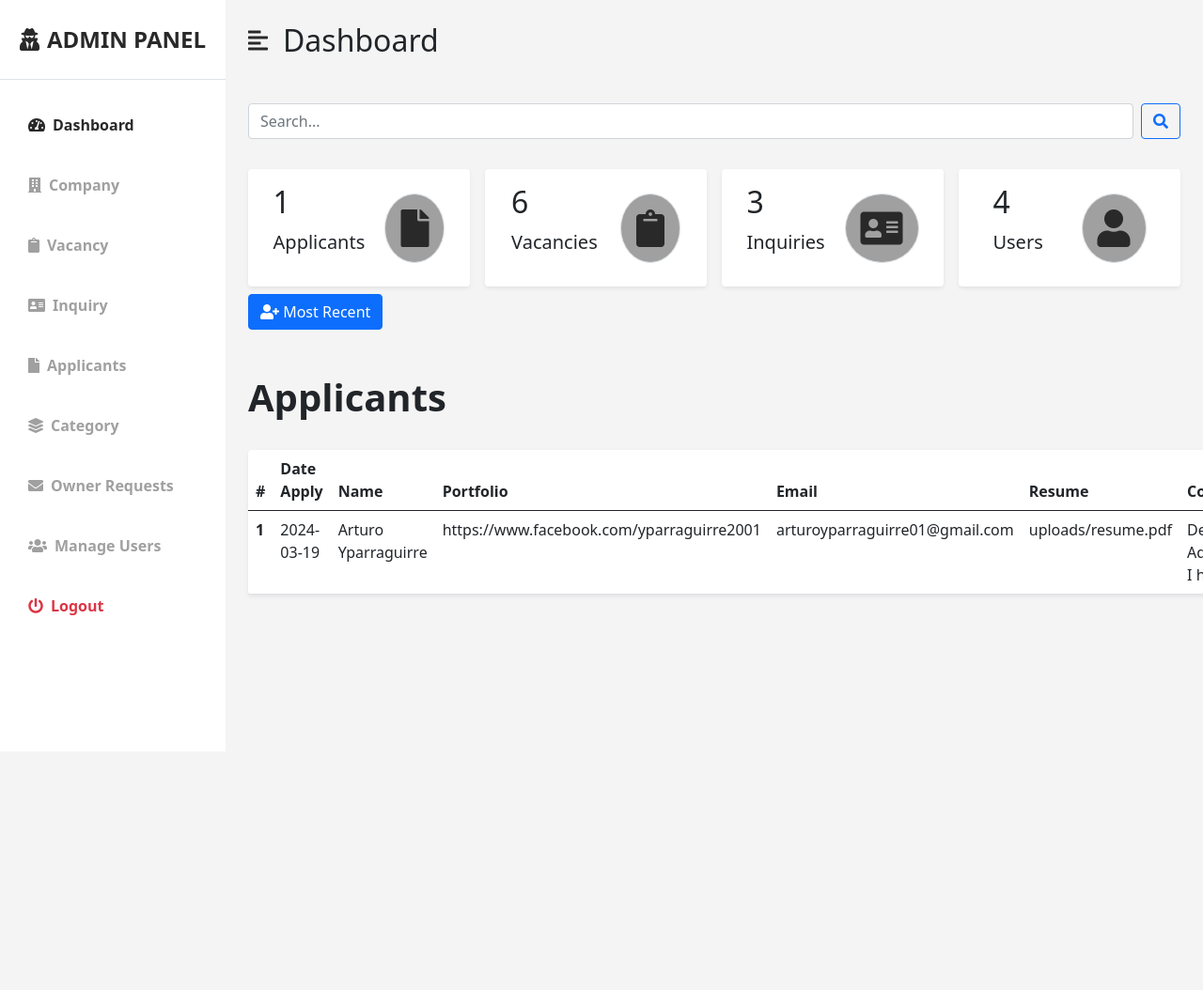
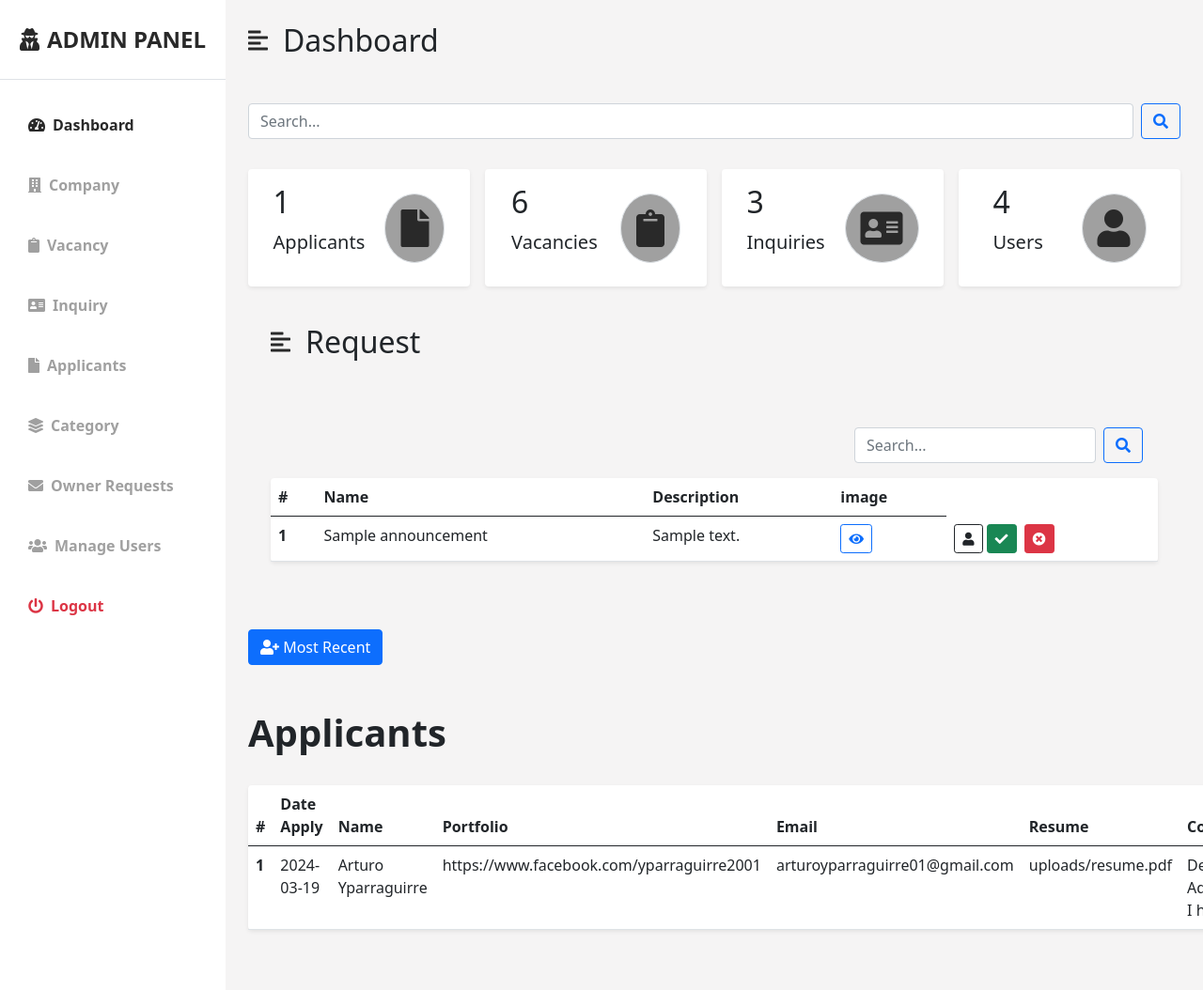
Before and after one commit to bons11/yes, a PHP site: page /admin/page-dashboard.php in a window 1280 px wide. Shown: the whole page at 94% size. Before the commit the page ends 655 px from the top, so only its background shows below. Run offline with PHP 8.4, Linux system fonts and the light colour scheme; data comes from the database, SQL or seed files in the repository; tables that the repository leaves empty or names only in its code hold one stand-in row (values such as "Sample post"); some libraries are stand-ins or nearby versions.

Commit message:
announcement in dashboard

```diff
--- a/JobPortal/src/admin/page-dashboard.php
+++ b/JobPortal/src/admin/page-dashboard.php
@@ -198,6 +198,92 @@ mysqli_close($con);
                         </a>
                     </div>
 
+                    <div id="page-content-wrapper">
+            <nav class="navbar navbar-expand-lg navbar-light bg-transparent py-4 px-4">
+                <div class="d-flex align-items-center">
+                    <i class="fas fa-align-left primary-text fs-4 me-3" id="menu-toggle"></i>
+                    <h2 class="fs-2 m-0">Request</h2>
+                </div>
+            </nav>
+            <div class="container-fluid px-4">
+                <div class="row my-5">
+                    <div class="col">
+                        <div class="d-flex justify-content-between align-items-center mb-3">
+                            <div>
+                                <!-- Add User button -->
+                                <!-- <a href="page-add-user.php" class="btn btn-primary"><i class="fas fa-user-plus"></i> Add User</a> -->
+                            </div>
+                            <div class="d-flex">
+                                <!-- Search form -->
+                                <form class="d-flex me-3" method="GET" action="<?php echo htmlspecialchars($_SERVER["PHP_SELF"]); ?>">
+                                    <input class="form-control me-2" type="search" name="search" placeholder="Search..." aria-label="Search" onchange="clearSearch()">
+                                    <button class="btn btn-outline-primary" type="submit"><i class="fas fa-search"></i></button>
+                                </form>
+                            </div>
+                        </div>
+                        <table class="table bg-white rounded shadow-sm  table-hover">
+                            <thead>
+                                <tr>
+                                    <th scope="col">#</th>
+                                    <th scope="col">Name</th>
+                                    <th scope="col">Description</th>
+                                    <th scope="col">image</th>
+                                </tr>
+                            </thead>
+                            <tbody>
+                                <?php
+                                include '../auth/php/config.php'; // Include config.php file
+
+                                // Check if $con variable is defined and valid
+                                if (!$con) {
+                                    die("Connection failed: " . mysqli_connect_error());
+                                }
+
+                                // Fetch data from tbl_users
+                                if (isset($_GET['search'])) {
+                                    $search = mysqli_real_escape_string($con, $_GET['search']);
+                                    $query = "SELECT * FROM tbl_announcement WHERE
+            event_name LIKE '%$search%' OR
+            evet_details LIKE '%$search%' OR ";
+                                } else {
+                                    $query = "SELECT * FROM tbl_announcement";
+                                }
+
+                                $result = mysqli_query($con, $query);
+
+                                // Check if query was successful
+                                if (!$result) {
+                                    echo "Error: " . mysqli_error($con);
+                                    exit();
+                                }
+                                $basePath = '../'; // Path to the uploads folder relative to your PHP file
+                                // Loop through the fetched data and display in the table
+                                $count = 1;
+                                while ($row = mysqli_fetch_assoc($result)) {
+                                    echo "<tr>";
+                                    echo "<th scope='row'>" . $count++ . "</th>";
+                                    echo "<td>" . htmlspecialchars($row['event_name']) . "</td>";
+                                    echo "<td>" . htmlspecialchars($row['event_details']) . "</td>";
+                                    echo "<td> <button class='btn btn-outline-primary btn-sm me-1' onclick='openModal(\"" . $basePath . htmlspecialchars($row['event_image']) . "\")'><i class='fas fa-eye'></i></button> </td>";
+
+                                    echo "<td>";
+                                    echo "<button class='btn btn-outline-dark btn-sm me-1' onclick='showUser(" . $row['id'] . ")'><i class='fas fa-user'></i></button>";
+                                    echo "<button class='btn btn-success btn-sm me-1' onclick='approveUser(" . $row['uid'] . ")'><i class='fas fa-check'></i></button>";
+                                    echo "<button class='btn btn-danger btn-sm ms-1' onclick='deleteUser(" . $row['id'] . ")'><i class='fas fa-times-circle'></i></button>";
+                                    echo "</td>";
+                                    echo "</tr>";
+                                }
+
+                                // Close database connection
+                                mysqli_close($con);
+                                ?>
+                            </tbody>
+                        </table>
+                    </div>
+                </div>
+            </div>
+        </div>
+
                 </div>
                 <a id="sortButton" class="btn btn-primary" onclick="toggleSortOrder()">
                    <i class="fas fa-user-plus"></i> Recent
```
Also changed, not shown: JobPortal/src/add-vacancy.php (added, +87 -0 lines).
